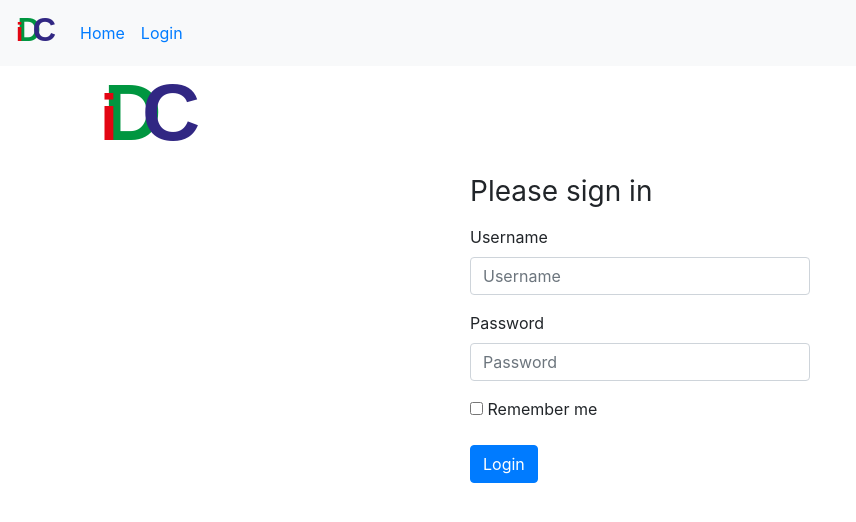
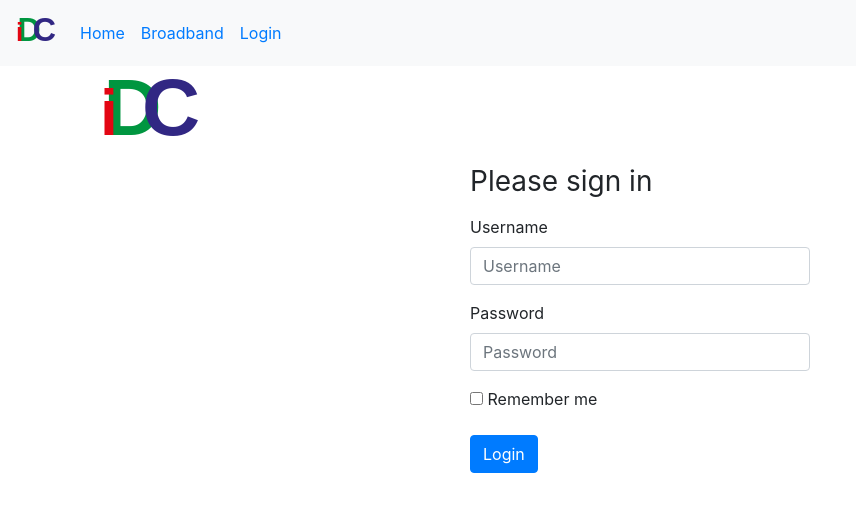
Before and after one commit to iandart66/hello-world-react, a React (Create React App) app: page /loginForm in a window 1280 px wide. Shown: the top 522 px of the page, without its empty margins (0-856 px from the left). Built offline with nearby package versions, Linux system fonts and the light colour scheme.

Commit message:
Broadband page added

```diff
--- a/src/App.js
+++ b/src/App.js
@@ -3,6 +3,7 @@ import { Route, Switch } from "react-router-dom";
 import Home from "./components/home";
 import NavBar from "./components/navBar";
 import LoginForm from "./components/loginForm";
+import Broadband from "./components/broadband";
 import logo from "./logo.svg";
 import "./App.css";
 
@@ -13,6 +14,7 @@ function App() {
       <main className="container">
         <Switch>
           <Route path="/loginForm" component={LoginForm} />
+          <Route path="/broadband" component={Broadband} />
           <Route path="/" component={Home} />
         </Switch>
       </main>
--- /dev/null
+++ b/src/components/broadband.jsx
@@ -0,0 +1,15 @@
+import React from "react";
+import { Component } from "react";
+
+class Broadband extends Component {
+  state = {};
+  render() {
+    return (
+      <div className="container">
+        <h1>Broadband</h1>
+      </div>
+    );
+  }
+}
+
+export default Broadband;
--- a/src/components/loginForm.jsx
+++ b/src/components/loginForm.jsx
@@ -7,8 +7,8 @@ class LoginForm extends Component {
   render() {
     return (
       <div className="container">
-        <div>
-          <a className="navbar-brand mx-auto" href="#">
+        <div className="mx-auto d-block">
+          <a href="#">
             <img
               src={Logo}
               alt="iDC Logo"
@@ -42,7 +42,7 @@ class LoginForm extends Component {
                   placeholder="Password"
                 />
               </div>
-              <div class="checkbox mb-3">
+              <div className="checkbox mb-3">
                 <label>
                   <input type="checkbox" value="remember-me" /> Remember me
                 </label>
--- a/src/components/navBar.jsx
+++ b/src/components/navBar.jsx
@@ -3,6 +3,7 @@ import { Link } from "react-router-dom";
 //import Home from "./home";
 //import App from "./../App";
 import Logo from "./Logo.svg";
+import Broadband from "./broadband";
 
 const NavBar = () => {
   return (
@@ -23,6 +24,11 @@ const NavBar = () => {
           </Link>
         </li>
         <li>
+          <Link className="nav-link" to="/broadband">
+            Broadband
+          </Link>
+        </li>
+        <li>
           <Link className="nav-link" to="/loginForm">
             Login
           </Link>
```
